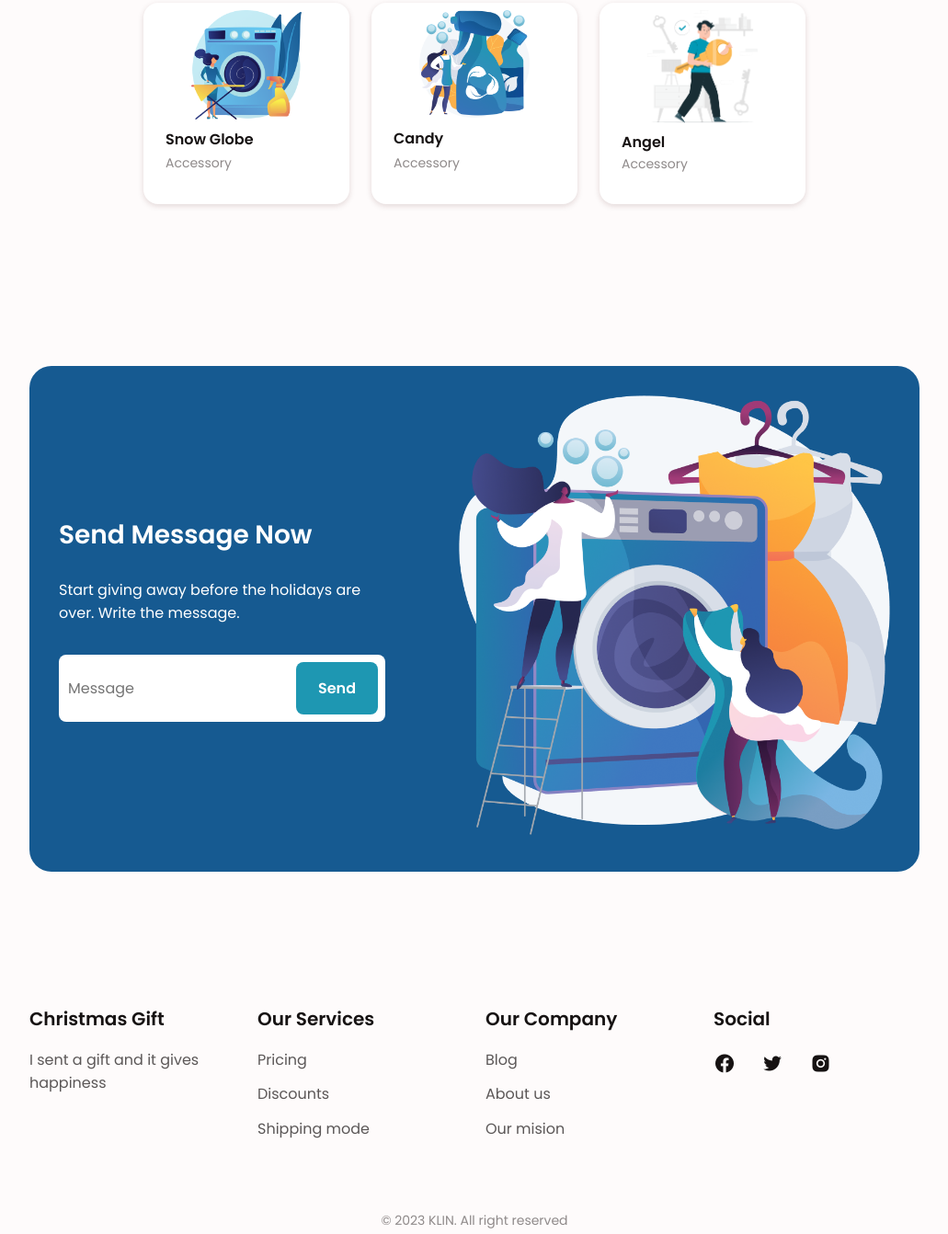
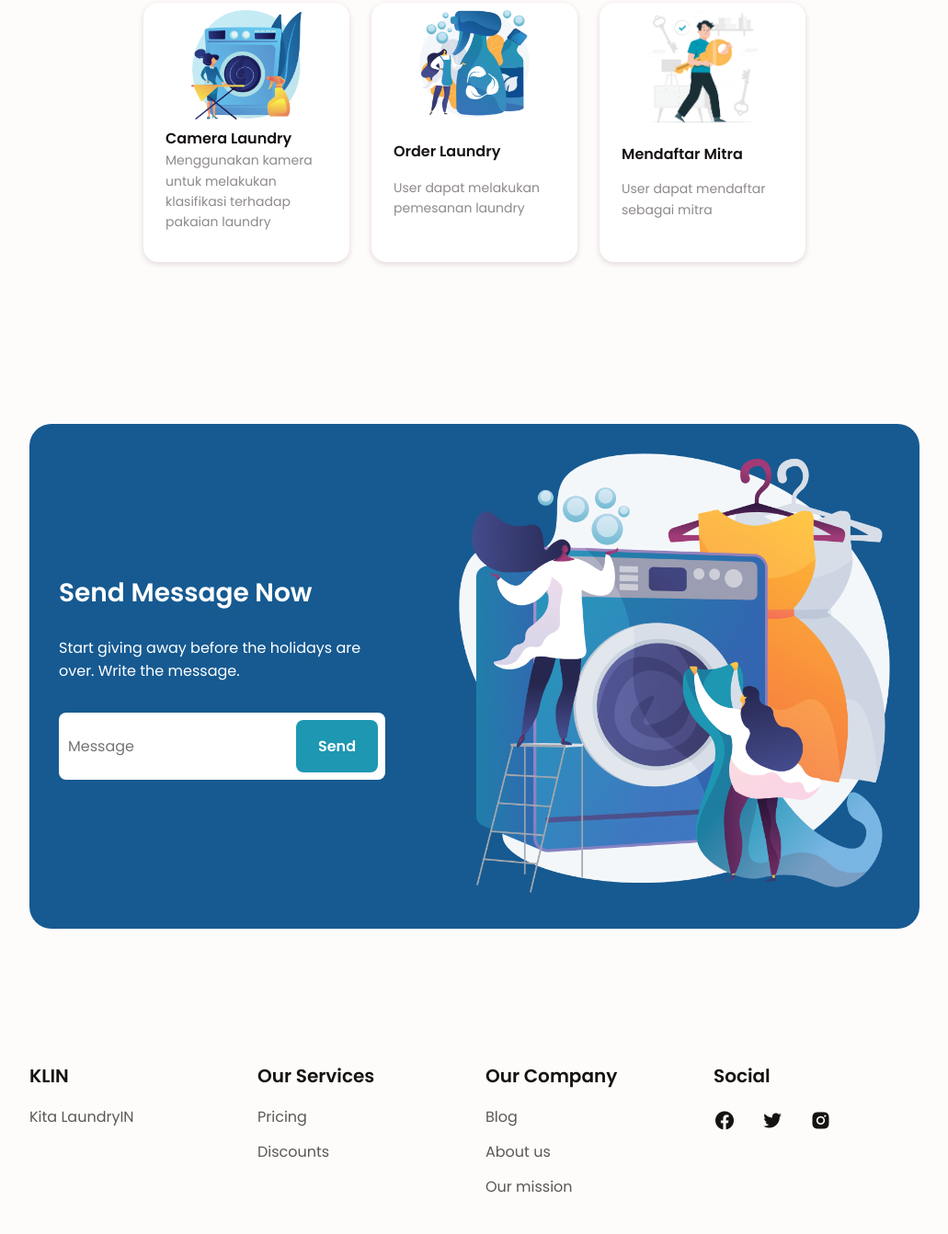
Before and after one commit to bangkit-klin/bangkit-klin.github.io, a plain HTML site: page index.html in a window 1280 px wide. Shown: the part 1273-2615 px from the top of the page at 92% size, without its empty margins (124-1155 px from the left). Drawn offline with nearby package versions, Linux system fonts and the light colour scheme.

Commit message:
update baru

```diff
--- a/index.html
+++ b/index.html
@@ -30,7 +30,7 @@
                         <li class="nav__item"><a href="#decoration" class="nav__link">Learning Path</a></li>
                         <li class="nav__item"><a href="#accessory" class="nav__link">Fitur</a></li>
 
-                        <li><i class='bx bx-toggle-left change-theme' id="theme-button"></i></li>
+                        <!-- <li><i class='bx bx-toggle-left change-theme' id="theme-button"></i></li> -->
                     </ul>
                 </div>
 
@@ -51,7 +51,7 @@
                     <div class="home__data">
                         <h1 class="home__title">KLIN LAUNDRY</h1>
                         <p class="home__description">The project addresses the challenges faced by busy individuals and students in managing their laundry needs. Through a well-structured project plan, KLIN integrates cloud computing for efficient backend operations and employs mobile development tools to create a user-friendly interface</p>
-                        <a href="#" class="button">Get Started</a>
+                        <a href="#" class="button">Mulai</a>
                     </div>
                 </div>
             </section>
@@ -104,24 +104,24 @@
                 <div class="accessory__container bd-grid">
                     <div class="accessory__content">
                         <img src="assets/img/splash1.png" alt="" class="accessory__img">
-                        <h3 class="accessory__title">Snow Globe</h3>
-                        <span class="accessory__category">Accessory</span>
+                        <h3 class="accessory__title">Camera Laundry</h3>
+                        <span class="accessory__category">Menggunakan kamera untuk melakukan klasifikasi terhadap pakaian laundry</span>
                         <!-- <span class="accessory__preci">$9.45</span> -->
                         <!-- <a href="#" class="button accessory__button"><i class='bx bx-heart'></i></a> -->
                     </div>
 
                     <div class="accessory__content">
                         <img src="assets/img/splash2.png" alt="" class="accessory__img">
-                        <h3 class="accessory__title">Candy</h3>
-                        <span class="accessory__category">Accessory</span>
+                        <h3 class="accessory__title">Order Laundry</h3>
+                        <span class="accessory__category">User dapat melakukan pemesanan laundry</span>
                         <!-- <span class="accessory__preci">$2.52</span> -->
                         <!-- <a href="#" class="button accessory__button"><i class='bx bx-heart'></i></a> -->
                     </div>
 
                     <div class="accessory__content">
                         <img src="assets/img/splash3.png" alt="" class="accessory__img">
-                        <h3 class="accessory__title">Angel</h3>
-                        <span class="accessory__category">Accessory</span>
+                        <h3 class="accessory__title">Mendaftar Mitra</h3>
+                        <span class="accessory__category">User dapat mendaftar sebagai mitra</span>
                         <!-- <span class="accessory__preci">$13.15</span> -->
                         <!-- <a href="#" class="button accessory__button"><i class='bx bx-heart'></i></a> -->
                     </div>
@@ -154,9 +154,9 @@
             <div class="footer__container bd-container bd-grid">
                 <div class="footer__content">
                     <h3 class="footer__title">
-                        <a href="#" class="footer__logo">Christmas Gift</a>
+                        <a href="#" class="footer__logo">KLIN</a>
                     </h3>
-                    <p class="footer__description">I sent a gift and it gives <br> happiness</p>
+                    <p class="footer__description">Kita LaundryIN </p>
                 </div>
 
                 <div class="footer__content">
@@ -164,7 +164,7 @@
                     <ul>
                         <li><a href="#" class="footer__link">Pricing </a></li>
                         <li><a href="#" class="footer__link">Discounts</a></li>
-                        <li><a href="#" class="footer__link">Shipping mode</a></li>
+                        <!-- <li><a href="#" class="footer__link">Shipping mode</a></li> -->
                     </ul>
                 </div>
 
@@ -173,7 +173,7 @@
                     <ul>
                         <li><a href="#" class="footer__link">Blog</a></li>
                         <li><a href="#" class="footer__link">About us</a></li>
-                        <li><a href="#" class="footer__link">Our mision</a></li>
+                        <li><a href="#" class="footer__link">Our mission</a></li>
                     </ul>
                 </div>
 
```
